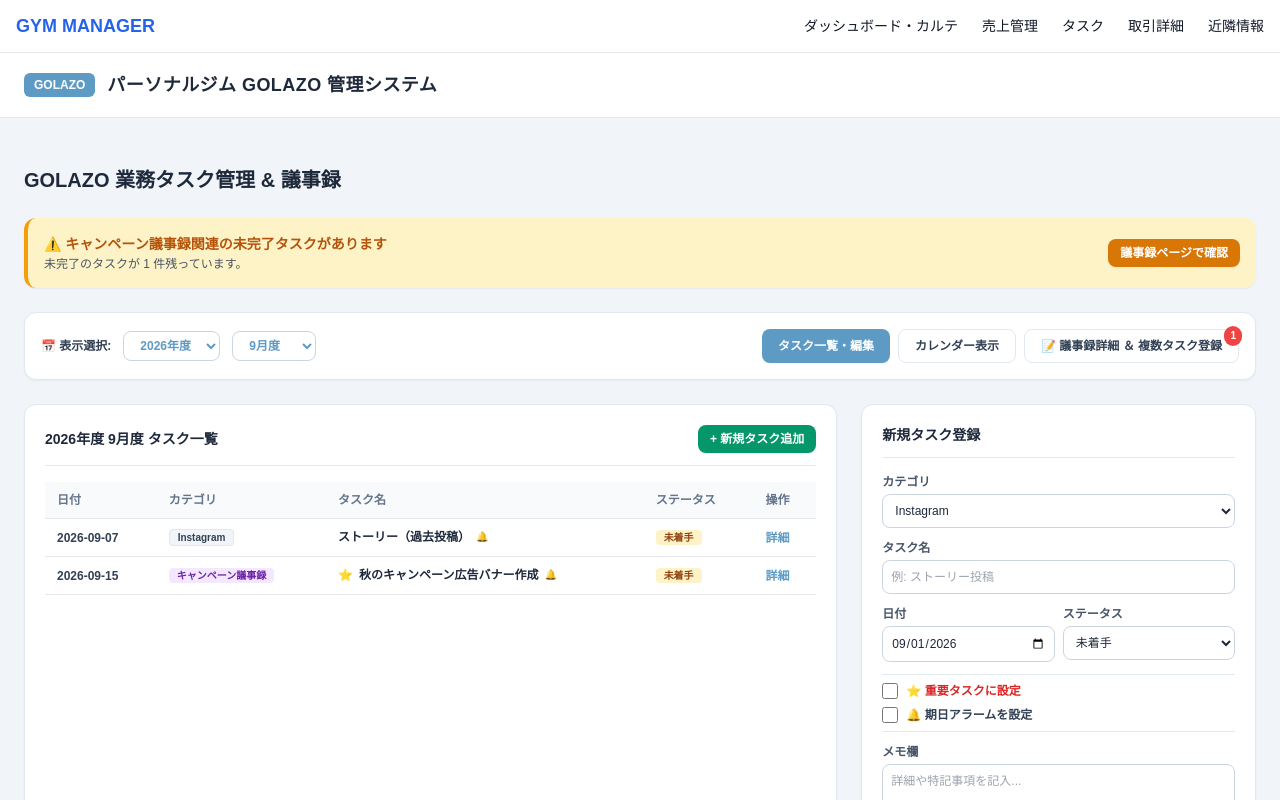
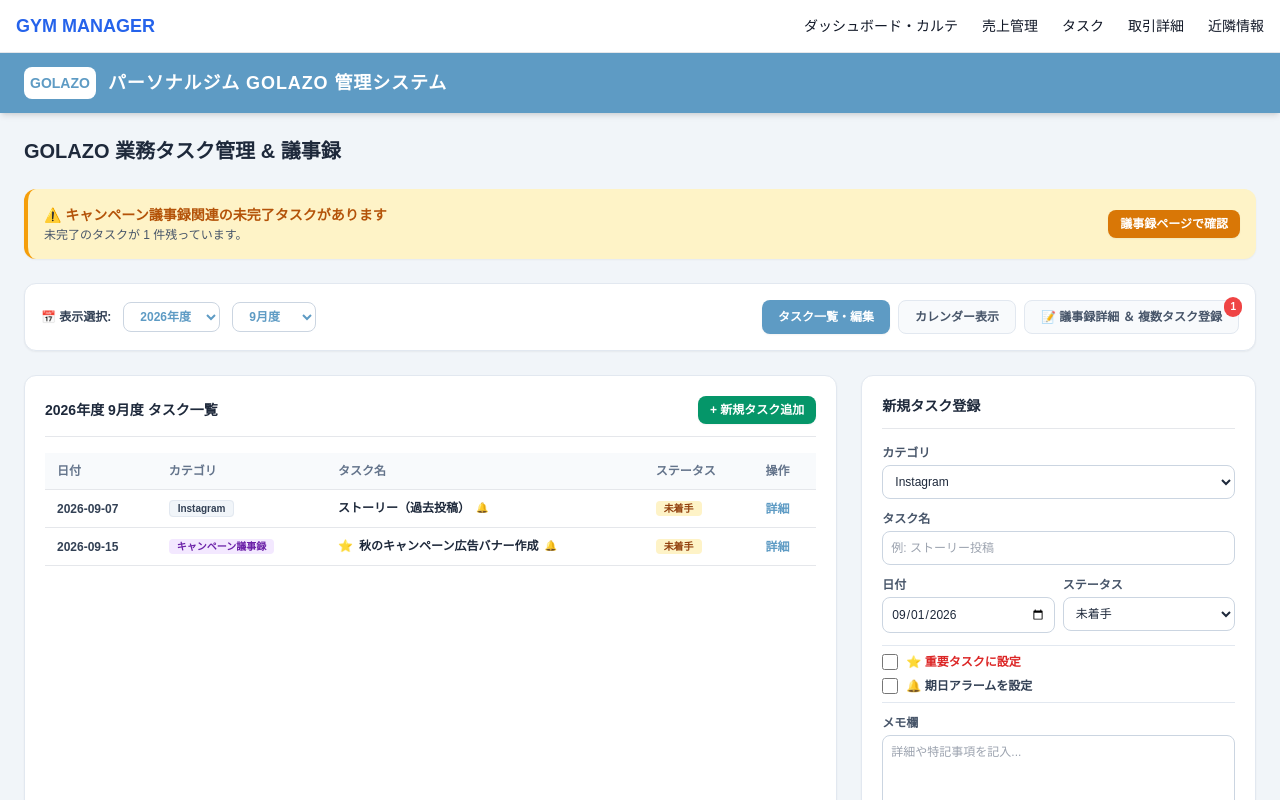
Before and after one commit to 2025golazo-bot/GOLAZO, a Next.js app: page /task-manager in a window 1280 px wide. Shown: the top 800 px of the page. Built offline with nearby package versions, Linux system fonts and the light colour scheme.

Commit message:
Update page.tsx

```diff
--- a/app/task-manager/page.tsx
+++ b/app/task-manager/page.tsx
@@ -288,17 +288,11 @@ export default function TasksPage() {
 
   return (
     <div className="min-h-screen bg-slate-100 font-sans pb-12">
-      {/* ヘッダーレイアウト：背景色 #5e9bc4、bg-slate-100 / border-slate-200 を踏襲したクリーンなデザイン */}
-      <header className="bg-white border-b border-slate-200 sticky top-0 z-50 mb-6">
-        <div className="max-w-7xl mx-auto px-6 flex items-center justify-between h-16">
-          <div className="flex items-center space-x-3">
-            <span className="text-white px-2.5 py-1 rounded-md text-xs font-bold" style={{ backgroundColor: '#5e9bc4' }}>
-              GOLAZO
-            </span>
-            <span className="font-bold text-lg text-slate-800 tracking-wide">
-              パーソナルジム GOLAZO 管理システム
-            </span>
-          </div>
+      {/* ヘッダーレイアウト変更：ナビゲーションを排除し、「パーソナルジム GOLAZO 管理システム」のみに変更 */}
+      <header className="bg-[#5e9bc4] text-white px-6 py-3.5 flex justify-between items-center shadow-md sticky top-0 z-50">
+        <div className="flex items-center gap-3">
+          <span className="bg-white text-[#5e9bc4] p-1.5 rounded-lg font-black text-sm">GOLAZO</span>
+          <h1 className="text-lg font-bold tracking-wider">パーソナルジム GOLAZO 管理システム</h1>
         </div>
       </header>
 
@@ -353,12 +347,9 @@ export default function TasksPage() {
               onClick={() => setActiveTab('list')}
               className={`px-4 py-2 rounded-lg font-bold transition ${
                 activeTab === 'list'
-                  ? 'text-white shadow-sm'
-                  : 'bg-white border border-slate-200 text-slate-700 hover:bg-slate-50'
+                  ? 'bg-[#5e9bc4] text-white shadow-sm'
+                  : 'bg-slate-50 border border-slate-200 text-slate-600 hover:bg-slate-100'
               }`}
-              style={{
-                backgroundColor: activeTab === 'list' ? '#5e9bc4' : undefined,
-              }}
             >
               タスク一覧・編集
             </button>
@@ -366,12 +357,9 @@ export default function TasksPage() {
               onClick={() => setActiveTab('calendar')}
               className={`px-4 py-2 rounded-lg font-bold transition ${
                 activeTab === 'calendar'
-                  ? 'text-white shadow-sm'
-                  : 'bg-white border border-slate-200 text-slate-700 hover:bg-slate-50'
+                  ? 'bg-[#5e9bc4] text-white shadow-sm'
+                  : 'bg-slate-50 border border-slate-200 text-slate-600 hover:bg-slate-100'
               }`}
-              style={{
-                backgroundColor: activeTab === 'calendar' ? '#5e9bc4' : undefined,
-              }}
             >
               カレンダー表示
             </button>
@@ -380,7 +368,7 @@ export default function TasksPage() {
               className={`px-4 py-2 rounded-lg font-bold relative transition ${
                 activeTab === 'minutes'
                   ? 'bg-purple-600 text-white shadow-sm'
-                  : 'bg-white border border-slate-200 text-slate-700 hover:bg-slate-50'
+                  : 'bg-slate-50 border border-slate-200 text-slate-600 hover:bg-slate-100'
               }`}
             >
               📝 議事録詳細 ＆ 複数タスク登録
@@ -450,8 +438,7 @@ export default function TasksPage() {
                           <td className="py-2.5 px-3">
                             <button
                               onClick={() => handleSelectTask(task)}
-                              className="font-bold hover:underline"
-                              style={{ color: '#5e9bc4' }}
+                              className="font-bold text-[#5e9bc4] hover:underline"
                             >
                               詳細
                             </button>
@@ -562,8 +549,7 @@ export default function TasksPage() {
                 <div className="flex gap-2 pt-2">
                   <button
                     type="submit"
-                    className="flex-1 text-white py-2.5 rounded-lg font-bold transition shadow-sm hover:opacity-90"
-                    style={{ backgroundColor: '#5e9bc4' }}
+                    className="flex-1 bg-[#5e9bc4] hover:bg-sky-600 text-white py-2.5 rounded-lg font-bold transition shadow-sm"
                   >
                     {isEditing ? '変更を保存' : '追加する'}
                   </button>
```
